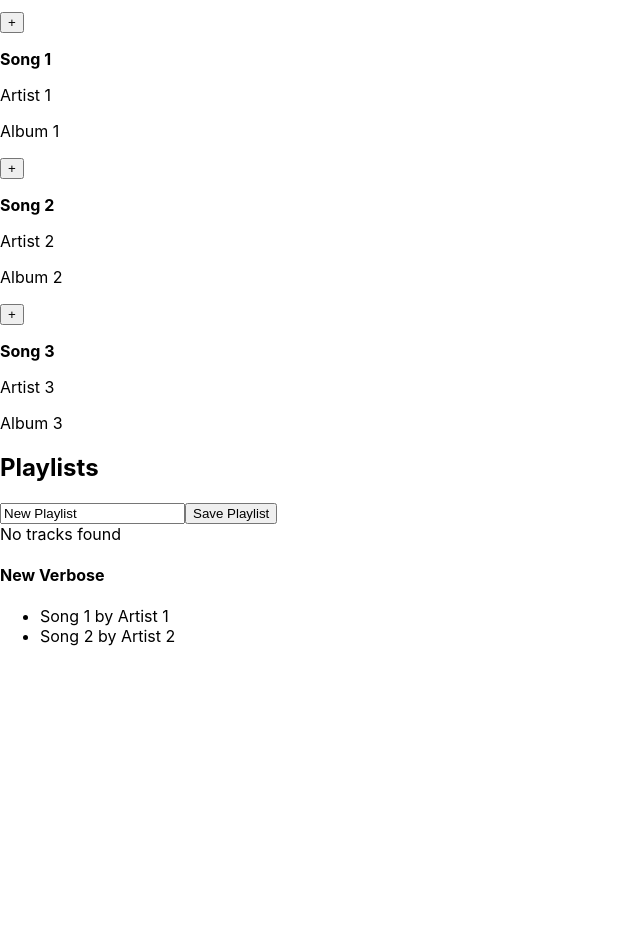
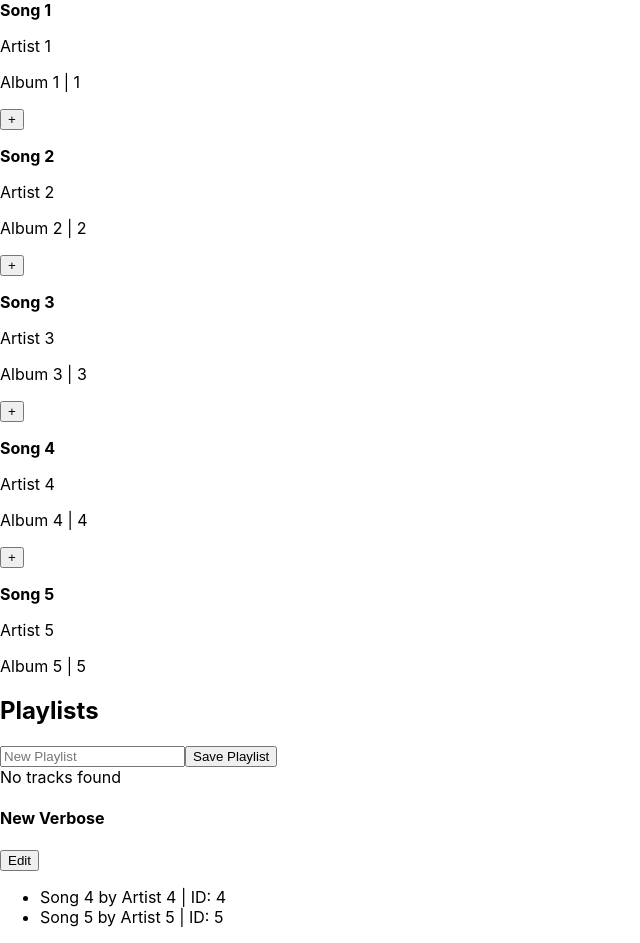
Before and after one commit to acwinters01/portfolio, a React (Create React App) app in the folder jammming/: page / in a window 1280 px wide. Shown: the part 120-1063 px from the top of the page, without its empty margins (0-640 px from the left). Before the commit the page ends 800 px from the top, so only its background shows below. Built offline with nearby package versions, Linux system fonts and the light colour scheme.

Commit message:
new branch, adding playlist edit functionality, to remove and add songs

```diff
--- a/jammming/src/Components/App/App.js
+++ b/jammming/src/Components/App/App.js
@@ -8,57 +8,85 @@ function App() {
   const [searchResults, setSearchResults] = useState([
     { name: 'Song 1', artist: 'Artist 1', album: 'Album 1', id: 1 },
     { name: 'Song 2', artist: 'Artist 2', album: 'Album 2', id: 2 },
-    { name: 'Song 3', artist: 'Artist 3', album: 'Album 3', id: 3 }
+    { name: 'Song 3', artist: 'Artist 3', album: 'Album 3', id: 3 },
+    { name: 'Song 4', artist: 'Artist 4', album: 'Album 4', id: 4 },
+    { name: 'Song 5', artist: 'Artist 5', album: 'Album 5', id: 5 }
   ]);
 
   const [existingPlaylist, setExistingPlaylist] = useState([
-    { playlistName: 'New Verbose', tracks: [{name: 'Song 1', artist: 'Artist 1'}, {name: 'Song 2', artist: 'Artist 2'}] }
+    { playlistName: 'New Verbose', tracks: [{name: 'Song 4', artist: 'Artist 4', id: 4}, {name: 'Song 5', artist: 'Artist 5', id: 5}] }
   ]);
 
-  const [playlistTracks, setPlaylistTracks] = useState([]);
+  const [newPlaylistTracks, setNewPlaylistTracks] = useState([]);
   const [playlistName, setPlaylistName] = useState('');
 
   const addTrack = useCallback(
     (track) => {
-      if (playlistTracks.some((savedTrack) => savedTrack.id === track.id))
+      if (newPlaylistTracks.some((savedTrack) => savedTrack.id === track.id))
         return;
 
-      setPlaylistTracks((prevTracks) => [...prevTracks, track]);
+      setNewPlaylistTracks((prevTracks) => [...prevTracks, track]);
     },
-    [playlistTracks]
+    [newPlaylistTracks]
   );
 
+  const removeTrack = useCallback(
+    (track) => {
+      setNewPlaylistTracks((prev) => {
+        return prev.filter((trackToRemove) => trackToRemove.id !== track.id)
+      })
+    },
+    [newPlaylistTracks]
+  )
 
   const updatePlaylistName = useCallback((name) => {
     setPlaylistName(name);
   },[])
 
   const savePlaylist = useCallback(() => {
-    if (!playlistName || playlistTracks.length === 0) return;
+    if (!playlistName || newPlaylistTracks.length === 0) return;
 
     const newPlaylist = {
       playlistName: playlistName,
-      tracks: playlistTracks
+      tracks: newPlaylistTracks
     };
 
     setExistingPlaylist((prevPlaylists) => [...prevPlaylists, newPlaylist]);
     setPlaylistName('');
-    setPlaylistTracks([]);
+    setNewPlaylistTracks([]);
 
-  }, [playlistName, playlistTracks]);
+  }, [playlistName, newPlaylistTracks]);
+
+  const editExistingPlaylist = useCallback((playlistIndex, updatedTracks) => {
+    setExistingPlaylist((prevPlaylists) => {
+      const updatedPlaylist = [...prevPlaylists];
+      updatedPlaylist[playlistIndex].tracks = updatedTracks;
+      return updatedPlaylist;
+    })
+
+  },[])
 
   return (
     <div>
       <h1>Jammming</h1>
-      <Tracklist tracks={searchResults} onAdd={addTrack}/>
+      <Tracklist
+        tracks={searchResults}
+        onAdd={addTrack}
+        onRemove={removeTrack}
+        playlistTracks={newPlaylistTracks}
+      />
 
       <h2>Playlists</h2>
       <Playlist
         playlistName={playlistName}
-        playlistTracks={playlistTracks}
+        playlistTracks={newPlaylistTracks}
         onNameChange={updatePlaylistName}
         existingPlaylist={existingPlaylist}
+        tracks={searchResults}
+        onEdit={editExistingPlaylist}
         onSave={savePlaylist}
+        onRemove={removeTrack}
+        onAdd={addTrack}
 
       />
     </div>
--- a/jammming/src/Components/Playlist/Playlist.js
+++ b/jammming/src/Components/Playlist/Playlist.js
@@ -1,7 +1,10 @@
-import React, { useCallback } from 'react';
+import React, { useCallback, useState } from 'react';
 import TrackList from '../Tracklist/Tracklist';
 
 export default function Playlist(props) {
+    const [selectedPlaylist, setSelectedPlaylist] = useState(null);
+    const [tracksEdited, setTracksEdited] = useState([]);
+    let playlistID = props.existingPlaylist.indexOf(selectedPlaylist);
 
     const handleNameChange = useCallback(
         (event) => {
@@ -10,28 +13,70 @@ export default function Playlist(props) {
         [props.onNameChange]
     );
 
+    const handleNameEdit = useCallback(
+        (index) => {
+
+        },
+        [props.onNameChange]
+    );
+
+    const handleEditTracks = (index) => {
+        setSelectedPlaylist(index);
+        setTracksEdited(props.existingPlaylist[index].tracks);
+    }
+
+    const handleSavingEditedPlaylist = () => {
+        if (selectedPlaylist !== null) {
+            props.onEdit(selectedPlaylist, tracksEdited);
+            setSelectedPlaylist(null);
+            setTracksEdited([])
+        }
+    }
+
     return (
         <div>
             <input
                 onChange={handleNameChange}
-                defaultValue={"New Playlist"}/>
+                value={props.playlistName}
+                placeholder="New Playlist"/>
+
             <button onClick={props.onSave}>Save Playlist</button>
+
             <TrackList
                 tracks={props.playlistTracks}
                 onAdd={props.onAdd}
+                onRemove={props.onRemove}
+                playlistTracks={props.playlistTracks}
             />
             <div>
                 {props.existingPlaylist.map((playlist, index) => (
                     <div key={index}>
+                        <div>
                             <h4>{playlist.playlistName}</h4>
+                            <button onClick={() => handleEditTracks(index)}>Edit</button>
+                        </div>
                         <ul>
                             {playlist.tracks.map((track, i) => (
-                            <li key={i}>{track.name} by {track.artist}</li>
+                                <li key={i}>{track.name} by {track.artist} | ID: {track.id}</li>
                             ))}
                         </ul>
                     </div>
                 ))}
             </div>
+
+            {selectedPlaylist !== null && (
+                <div>
+                    <h4 onClick={handleNameChange}>{props.existingPlaylist[selectedPlaylist].playlistName}</h4>
+                    <TrackList
+                        key={selectedPlaylist}
+                        tracks={props.tracks}
+                        onAdd={(track) => setTracksEdited((prev) => [...prev, track])}
+                        onRemove={(track) => setTracksEdited((prev) => prev.filter((t) => t.id !== track.id))}
+                        playlistTracks={tracksEdited}
+                    />
+                    <button onClick={handleSavingEditedPlaylist}>Save</button>
+                </div>
+            )}
         </div>
 
     );
--- a/jammming/src/Components/Track/Track.js
+++ b/jammming/src/Components/Track/Track.js
@@ -2,26 +2,32 @@ import React, { useCallback } from 'react';
 
 const Track = (props) => {
 
-    const addTrack = useCallback(
+    const handleTrackAction = useCallback(
         () => {
             const track = {
                 id: props.id,
                 name: props.name,
                 artist: props.artist,
                 album: props.album,
+            };
+
+            if(props.isSelected(track)) {
+                props.onRemove(track);
+
+            } else {
+                props.onAdd(track);
             }
-            props.onAdd(track);
         },
         [props]
     );
 
     return (
         <div>
-            <button onClick={addTrack}>+</button>
+            <button onClick={handleTrackAction}>{props.isSelected(props) ? '-' : '+'}</button>
             <div>
                 <p><strong>{props.name}</strong></p>
                 <p>{props.artist}</p>
-                <p>{props.album}</p>
+                <p>{props.album} | {props.id}</p>
             </div>
         </div>
     );
--- a/jammming/src/Components/Tracklist/Tracklist.js
+++ b/jammming/src/Components/Tracklist/Tracklist.js
@@ -7,10 +7,13 @@ const TrackList = (props) => {
         return <div>No tracks found</div>;
     }
 
+    const isSelected = (track) => {
+        return props.playlistTracks.some((playlistTrack) => playlistTrack.id === track.id)
+    }
+
     return (
         <div>
-            <h2>Tracklist</h2>
-            {props.tracks.map(track => (
+            {props.tracks.map((track) => (
             <Track
                 key={track.id}
                 id={track.id}  // Pass id as a normal prop
@@ -18,6 +21,8 @@ const TrackList = (props) => {
                 artist={track.artist}
                 album={track.album}
                 onAdd={props.onAdd}
+                onRemove={props.onRemove}
+                isSelected={isSelected}
             />
             ))}
         </div>
```
Lines whose indentation alone changed are shown as unchanged.
